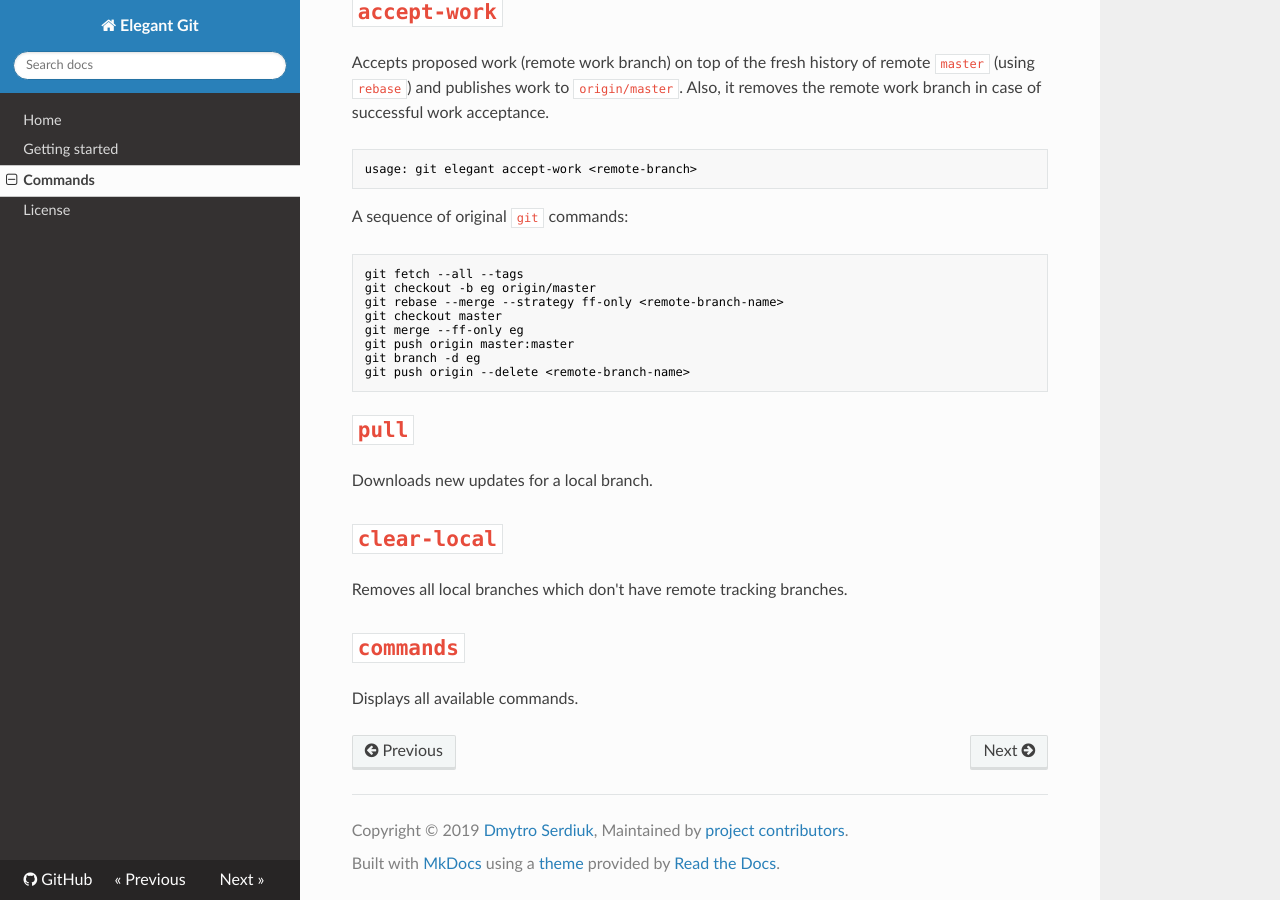
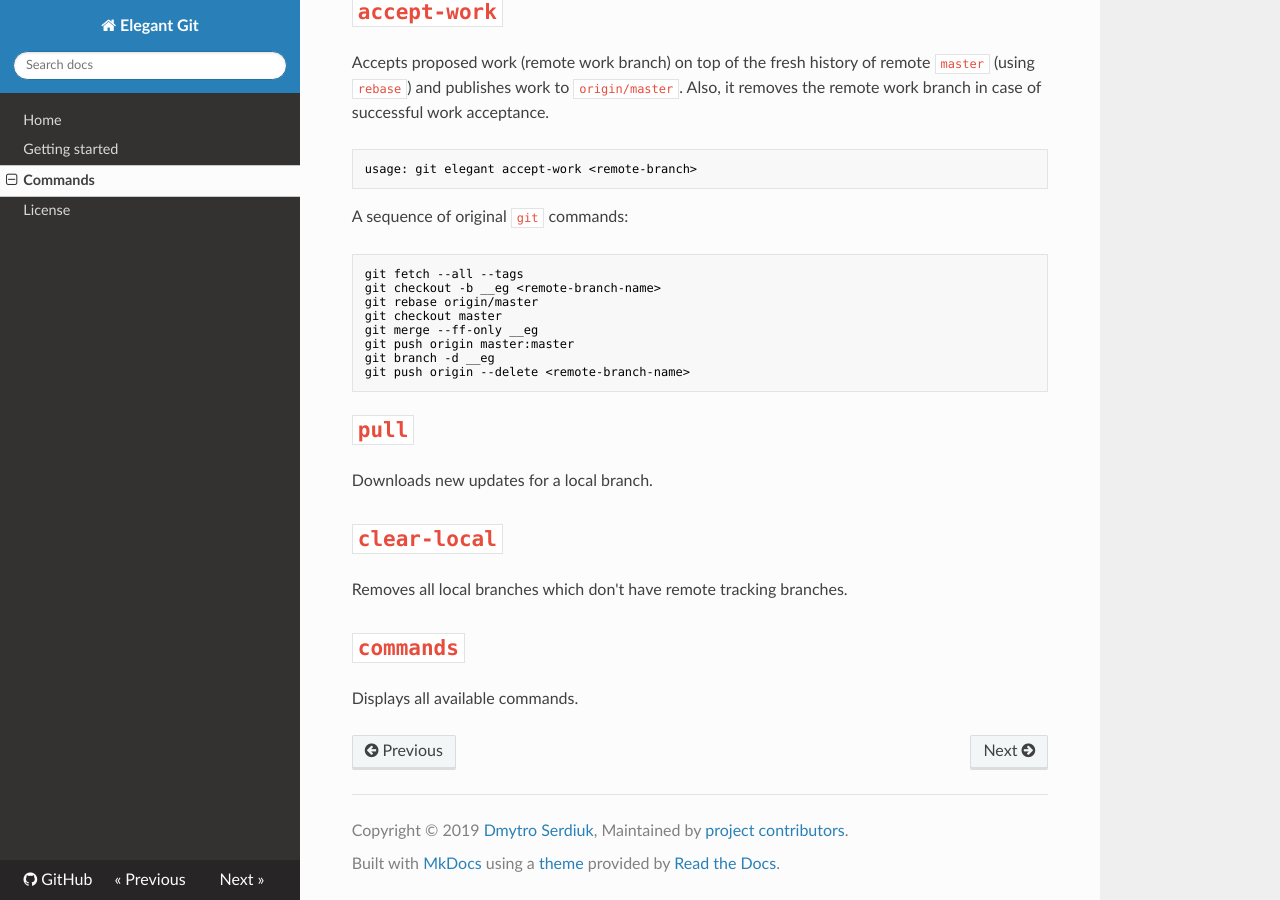
Before and after one commit to bees-hive/elegant-git, an MkDocs documentation site: the page built from docs/commands.md, in a window 1280 px wide and 900 px high, scrolled down 2741 px. Built offline with MkDocs 1.6.1, drawn with Linux system fonts in a browser that asks for light colours; nearby versions of some CDN libraries.

Commit message:
Reapply commits on top of `origin/master` when `accept-work`
The update enforces usage of remote work branch as a base for rebasing
latest remote master. This change solves a problem where
the work branch is obsolete (doesn't have some other master commits).

````diff
--- a/docs/commands.md
+++ b/docs/commands.md
@@ -136,12 +136,12 @@ usage: git elegant accept-work <remote-branch>
 A sequence of original `git` commands:
 ```bash
 git fetch --all --tags
-git checkout -b eg origin/master
-git rebase --merge --strategy ff-only <remote-branch-name>
+git checkout -b __eg <remote-branch-name>
+git rebase origin/master
 git checkout master
-git merge --ff-only eg
+git merge --ff-only __eg
 git push origin master:master
-git branch -d eg
+git branch -d __eg
 git push origin --delete <remote-branch-name>
 ```
 
````
Also changed, not shown: 2 other files.
